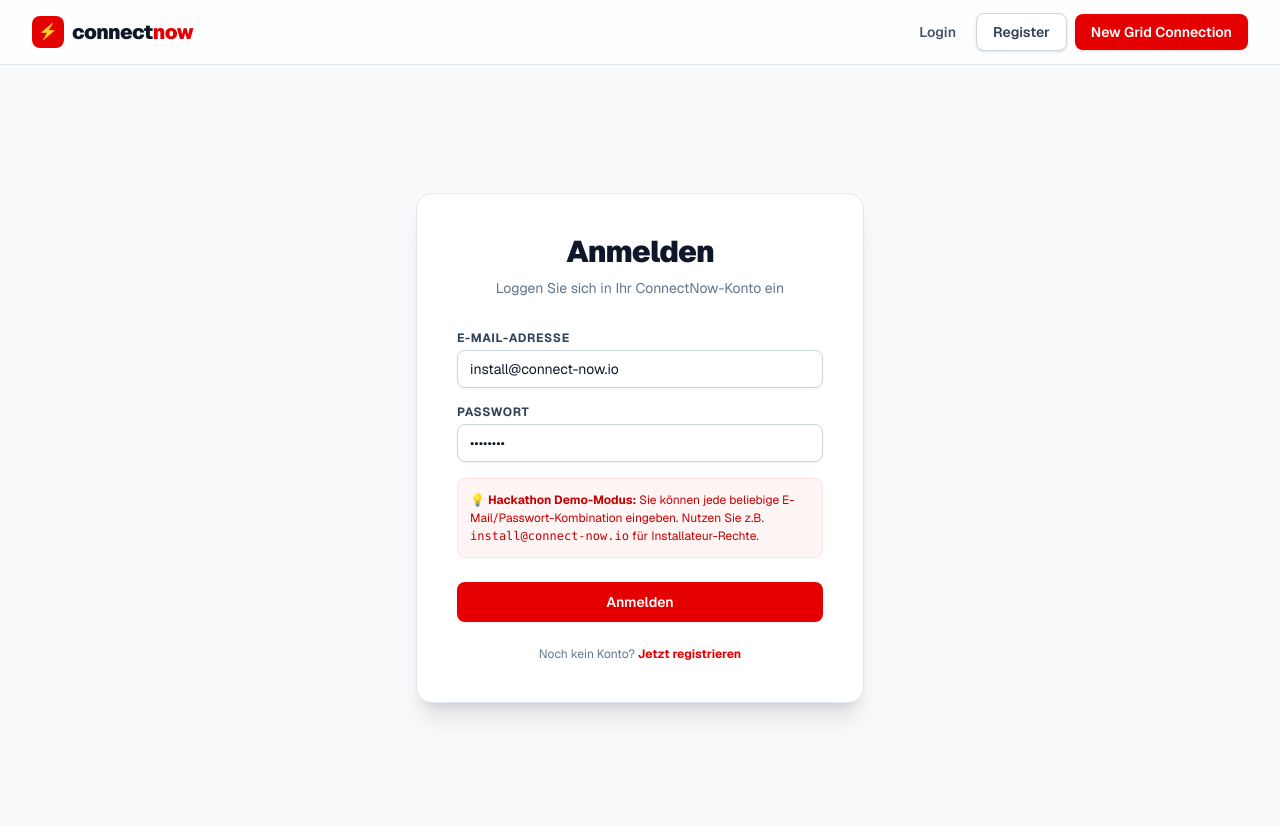
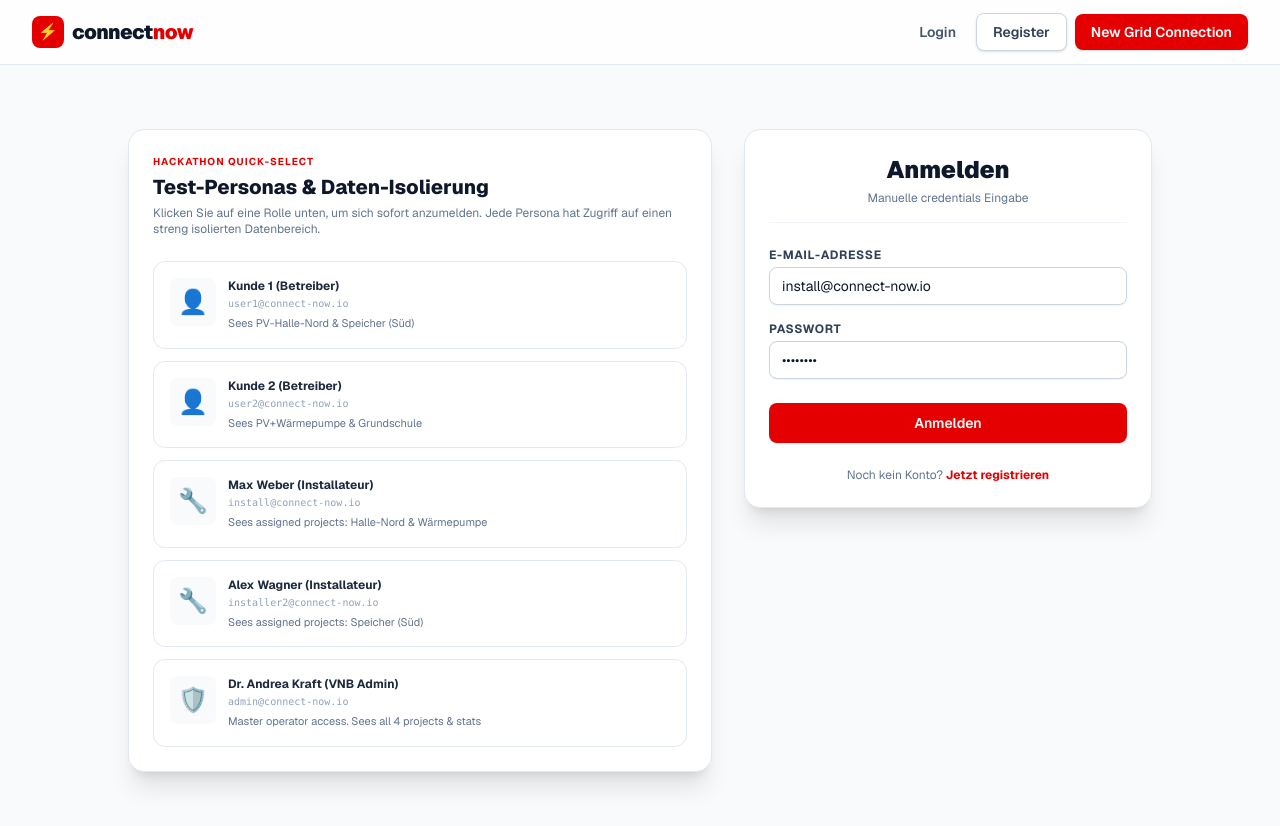
Before and after one commit to malik-shr/connect-now, a Next.js app: page /login in a window 1280 px wide. Shown: the top 826 px of the page. Built offline with nearby package versions, Linux system fonts and the light colour scheme.

Commit message:
feature: added data isolation

```diff
--- a/src/app/_context/ProjectContext.tsx
+++ b/src/app/_context/ProjectContext.tsx
@@ -15,6 +15,7 @@
   status: "Entwurf" | "Eingereicht" | "In Prüfung" | "Genehmigt";
   updated: string;
   assignedInstallerId: string | null;
+  ownerEmail: string;
   documents: DocumentItem[];
 }
 
@@ -30,7 +31,7 @@
 interface ProjectContextType {
   orders: Order[];
   installers: Installer[];
-  createOrder: (id: string, asset: string, power: string) => void;
+  createOrder: (id: string, asset: string, power: string, ownerEmail: string) => void;
   updateOrderStatus: (orderId: string, status: Order["status"]) => void;
   assignInstaller: (orderId: string, installerId: string | null) => void;
   updateOrderDocumentStatus: (orderId: string, docId: string, status: DocumentItem["status"]) => void;
@@ -42,12 +43,13 @@
 
 const INITIAL_ORDERS: Order[] = [
   {
-    id: "123",
-    asset: "PV-Aufdachanlage",
+    id: "pv-halle-nord",
+    asset: "PV-Aufdachanlage (Nord)",
     power: "9,8 kWp",
     status: "In Prüfung",
     updated: "26.06.2026",
     assignedInstallerId: "inst-1",
+    ownerEmail: "user1@connect-now.io",
     documents: [
       { id: "e8", label: "Datenblatt Wechselrichter (E.8)", status: "complete" },
       { id: "lageplan", label: "Lageplan / Übersichtsschaltplan", status: "complete" },
@@ -56,12 +58,13 @@
     ],
   },
   {
-    id: "PV-Solar-2026",
-    asset: "PV mit Speicher",
+    id: "solar-speicher-sued",
+    asset: "PV mit Speicher (Süd)",
     power: "12,4 kWp",
     status: "Eingereicht",
     updated: "24.06.2026",
-    assignedInstallerId: null,
+    assignedInstallerId: "inst-3",
+    ownerEmail: "user1@connect-now.io",
     documents: [
       { id: "e8", label: "Datenblatt Wechselrichter (E.8)", status: "review" },
       { id: "lageplan", label: "Lageplan / Übersichtsschaltplan", status: "complete" },
@@ -70,16 +73,32 @@
     ],
   },
   {
-    id: "Hof-Nord-WP",
+    id: "wp-hof-sued",
     asset: "PV + Wärmepumpe",
     power: "15,0 kWp",
     status: "Entwurf",
     updated: "20.06.2026",
-    assignedInstallerId: null,
+    assignedInstallerId: "inst-1",
+    ownerEmail: "user2@connect-now.io",
     documents: [
       { id: "e8", label: "Datenblatt Wechselrichter (E.8)", status: "missing" },
       { id: "lageplan", label: "Lageplan / Übersichtsschaltplan", status: "missing" },
       { id: "messkonzept", label: "Messkonzept", status: "complete" },
+      { id: "vollmacht", label: "Vollmacht des Anlagenbetreibers", status: "missing" },
+    ],
+  },
+  {
+    id: "pv-schulstrasse",
+    asset: "Dachanlage Grundschule",
+    power: "29,5 kWp",
+    status: "Entwurf",
+    updated: "22.06.2026",
+    assignedInstallerId: null,
+    ownerEmail: "user2@connect-now.io",
+    documents: [
+      { id: "e8", label: "Datenblatt Wechselrichter (E.8)", status: "missing" },
+      { id: "lageplan", label: "Lageplan / Übersichtsschaltplan", status: "complete" },
+      { id: "messkonzept", label: "Messkonzept", status: "missing" },
       { id: "vollmacht", label: "Vollmacht des Anlagenbetreibers", status: "missing" },
     ],
   },
@@ -122,7 +141,17 @@
       const storedInstallers = localStorage.getItem("connectNowInstallers");
 
       if (storedOrders) {
-        setOrders(JSON.parse(storedOrders) as Order[]);
+        // Migration safeguard: check if stored order objects have ownerEmail
+        const parsed = JSON.parse(storedOrders) as Order[];
+        const needsMigration = parsed.some(o => !o.ownerEmail);
+
+        if (needsMigration) {
+          // Overwrite with initial seeded ones to avoid bugs
+          localStorage.setItem("connectNowOrders", JSON.stringify(INITIAL_ORDERS));
+          setOrders(INITIAL_ORDERS);
+        } else {
+          setOrders(parsed);
+        }
       } else {
         localStorage.setItem("connectNowOrders", JSON.stringify(INITIAL_ORDERS));
         setOrders(INITIAL_ORDERS);
@@ -139,7 +168,7 @@
     }
   }, []);
 
-  const createOrder = (id: string, asset: string, power: string) => {
+  const createOrder = (id: string, asset: string, power: string, ownerEmail: string) => {
     const newOrder: Order = {
       id: id,
       asset: asset,
@@ -147,6 +176,7 @@
       status: "Entwurf",
       updated: new Date().toLocaleDateString("de-DE"),
       assignedInstallerId: null,
+      ownerEmail: ownerEmail,
       documents: [
         { id: "e8", label: "Datenblatt Wechselrichter (E.8)", status: "missing" },
         { id: "lageplan", label: "Lageplan / Übersichtsschaltplan", status: "missing" },
--- a/src/app/login/page.tsx
+++ b/src/app/login/page.tsx
@@ -4,6 +4,44 @@
 import { useState, useTransition, Suspense } from "react";
 import { useAuth } from "~/app/_context/AuthContext";
 import { useRouter, useSearchParams } from "next/navigation";
+
+const PERSONAS = [
+  {
+    email: "user1@connect-now.io",
+    name: "Kunde 1 (Betreiber)",
+    role: "member",
+    desc: "Sees PV-Halle-Nord & Speicher (Süd)",
+    icon: "👤",
+  },
+  {
+    email: "user2@connect-now.io",
+    name: "Kunde 2 (Betreiber)",
+    role: "member",
+    desc: "Sees PV+Wärmepumpe & Grundschule",
+    icon: "👤",
+  },
+  {
+    email: "install@connect-now.io",
+    name: "Max Weber (Installateur)",
+    role: "installer",
+    desc: "Sees assigned projects: Halle-Nord & Wärmepumpe",
+    icon: "🔧",
+  },
+  {
+    email: "installer2@connect-now.io",
+    name: "Alex Wagner (Installateur)",
+    role: "installer",
+    desc: "Sees assigned projects: Speicher (Süd)",
+    icon: "🔧",
+  },
+  {
+    email: "admin@connect-now.io",
+    name: "Dr. Andrea Kraft (VNB Admin)",
+    role: "admin",
+    desc: "Master operator access. Sees all 4 projects & stats",
+    icon: "🛡️",
+  },
+];
 
 function LoginForm() {
   const { login } = useAuth();
@@ -16,13 +54,11 @@
   const [error, setError] = useState("");
   const [isPending, startTransition] = useTransition();
 
-  const handleSubmit = (e: React.FormEvent) => {
-    e.preventDefault();
+  const handleLoginSubmit = (targetEmail: string) => {
     setError("");
-
     startTransition(async () => {
       try {
-        const success = await login(email);
+        const success = await login(targetEmail);
         if (success) {
           router.push(redirectUrl);
         } else {
@@ -34,16 +70,72 @@
     });
   };
 
+  const handleSubmit = (e: React.FormEvent) => {
+    e.preventDefault();
+    handleLoginSubmit(email);
+  };
+
   return (
-    <div className="flex min-h-screen items-start justify-center bg-slate-50 px-4 pt-32">
-      <div className="w-full max-w-md rounded-2xl border border-slate-200 bg-white p-6 shadow-xl sm:p-10">
-        <div className="mb-8 text-center">
-          <h1 className="text-3xl font-black tracking-tight text-slate-900">Anmelden</h1>
-          <p className="mt-2 text-sm text-slate-500">Loggen Sie sich in Ihr ConnectNow-Konto ein</p>
+    <div className="flex min-h-screen items-start justify-center bg-slate-50 px-4 pt-16 pb-20">
+      <div className="w-full max-w-5xl grid grid-cols-1 lg:grid-cols-12 gap-8 items-start">
+
+        {/* Left Column: Persona Quick Selector Widget (7 Columns) */}
+        <div className="lg:col-span-7 rounded-2xl border border-slate-200 bg-white p-6 shadow-xl space-y-6">
+          <div>
+            <span className="text-[10px] font-bold text-blue-600 uppercase tracking-widest block">
+              Hackathon Quick-Select
+            </span>
+            <h2 className="text-xl font-extrabold text-slate-900 mt-1">
+              Test-Personas & Daten-Isolierung
+            </h2>
+            <p className="text-xs text-slate-500 mt-1">
+              Klicken Sie auf eine Rolle unten, um sich sofort anzumelden. Jede Persona hat Zugriff auf einen streng isolierten Datenbereich.
+            </p>
+          </div>
+
+          <div className="grid grid-cols-1 gap-3">
+            {PERSONAS.map((p) => (
+              <button
+                key={p.email}
+                type="button"
+                onClick={() => {
+                  setEmail(p.email);
+                  handleLoginSubmit(p.email);
+                }}
+                disabled={isPending}
+                className="group flex items-start space-x-3 rounded-xl border border-slate-200 hover:border-blue-500 bg-white hover:bg-blue-50/20 p-4 text-left transition hover:-translate-y-0.5 hover:shadow-md cursor-pointer disabled:opacity-50 disabled:cursor-not-allowed"
+              >
+                <span className="text-2xl rounded-lg bg-slate-50 p-2 group-hover:bg-blue-50 shrink-0">
+                  {p.icon}
+                </span>
+                <div className="flex-1 min-w-0">
+                  <span className="block text-xs font-bold text-slate-800 group-hover:text-blue-700">
+                    {p.name}
+                  </span>
+                  <span className="block font-mono text-[10px] text-slate-400 mt-0.5">
+                    {p.email}
+                  </span>
+                  <span className="block text-[11px] text-slate-500 mt-1">
+                    {p.desc}
+                  </span>
+                </div>
+                <span className="text-xs text-blue-600 font-bold opacity-0 group-hover:opacity-100 transition-opacity shrink-0 pt-1">
+                  Login ➔
+                </span>
+              </button>
+            ))}
+          </div>
+        </div>
+
+        {/* Right Column: Standard Form (5 Columns) */}
+        <div className="lg:col-span-5 rounded-2xl border border-slate-200 bg-white p-6 shadow-xl">
+          <div className="mb-6 text-center border-b border-slate-100 pb-4">
+            <h1 className="text-2xl font-black text-slate-900">Anmelden</h1>
+            <p className="text-xs text-slate-500 mt-1">Manuelle credentials Eingabe</p>
           </div>
 
           {error && (
-          <div className="mb-4 rounded-xl border border-red-200 bg-red-50 p-4 text-xs font-semibold text-red-700">
+            <div className="mb-4 rounded-xl border border-red-200 bg-red-50 p-3 text-xs font-bold text-red-700">
               {error}
             </div>
           )}
@@ -81,11 +173,6 @@
               />
             </div>
 
-          {/* Hackathon help callout */}
-          <div className="rounded-lg bg-blue-50 p-3 text-xs text-blue-700 border border-blue-100 leading-normal">
-            💡 <strong>Hackathon Demo-Modus:</strong> Sie können jede beliebige E-Mail/Passwort-Kombination eingeben. Nutzen Sie z.B. <code>install@connect-now.io</code> für Installateur-Rechte.
-          </div>
-
             <div className="pt-2">
               <button
                 type="submit"
@@ -106,6 +193,8 @@
             </p>
           </div>
         </div>
+
+      </div>
     </div>
   );
 }
--- a/src/app/register-project/page.tsx
+++ b/src/app/register-project/page.tsx
@@ -3,9 +3,11 @@
 import { useRouter } from "next/navigation";
 import { useState } from "react";
 import { useProjects } from "~/app/_context/ProjectContext";
+import { useAuth } from "~/app/_context/AuthContext";
 
 export default function Register() {
   const { createOrder } = useProjects();
+  const { user } = useAuth();
   const router = useRouter();
 
   const [projectName, setProjectName] = useState("");
@@ -15,7 +17,8 @@
     if (!projectName.trim()) return;
 
     const slug = encodeURIComponent(projectName.trim().replace(/\s+/g, "-"));
-    createOrder(slug, projectName.trim(), "10,0 kWp");
+    const email = user?.email || "unknown@connect-now.io";
+    createOrder(slug, projectName.trim(), "10,0 kWp", email);
 
     // Redirect cleanly to the newly created project workspace
     router.push(`/orders/${slug}`);
```
Also changed, not shown: src/app/_context/AuthContext.tsx (+22 -3 lines), src/app/orders/page.tsx (+12 -1 lines). Lines whose indentation alone changed are shown as unchanged.
